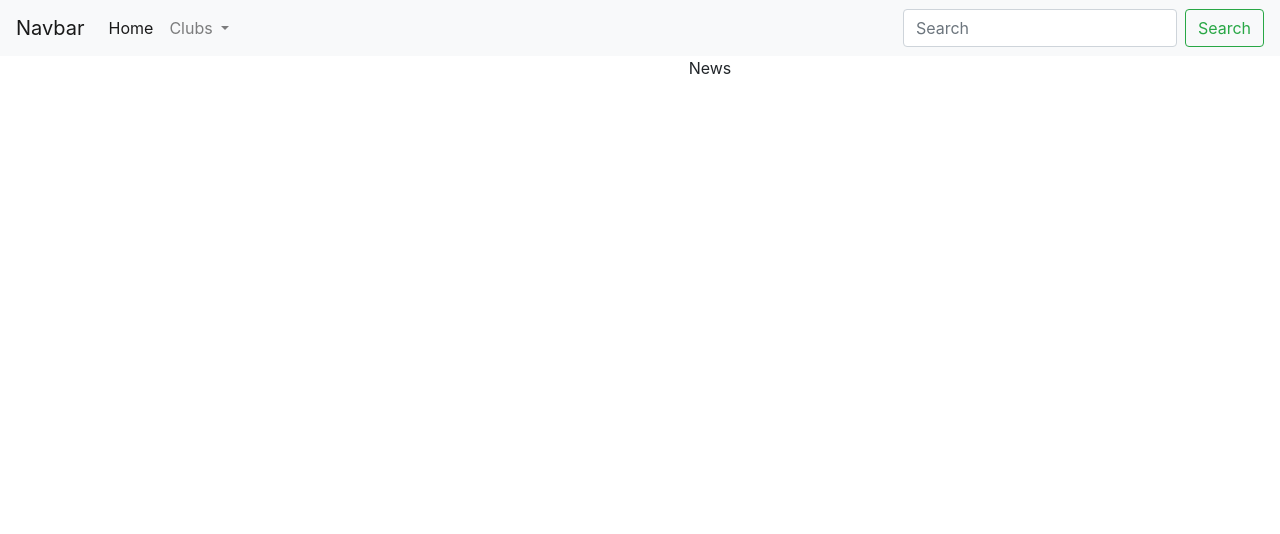
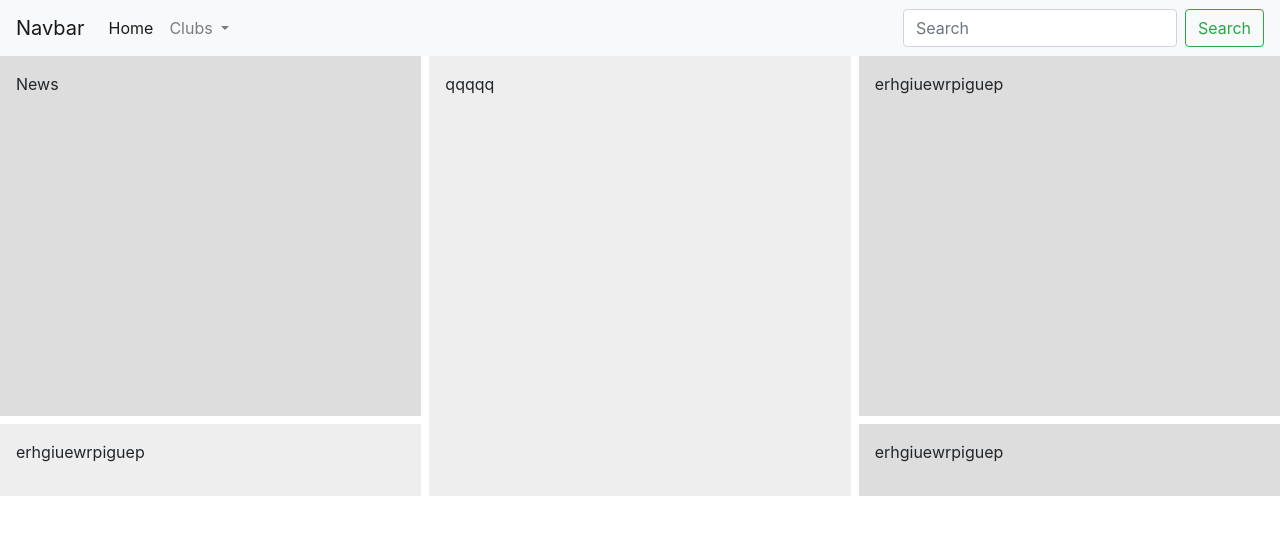
Before and after one commit to Jakelamers64/UW-web, a plain HTML site: page index.html in a window 1280 px wide. Drawn offline with nearby package versions, Linux system fonts and the light colour scheme.

Commit message:
Added grid layout to home page

```diff
--- a/index.html
+++ b/index.html
@@ -17,6 +17,61 @@
     <!--my header stuff start-->
     <link rel="stylesheet" type="text/css" href="stylesheet.css" />
     <!--my header stuff end-->
+
+    <style>
+
+      .wrapper
+      {
+        display:grid;
+        grid-template-columns: 1fr 1fr 1fr;
+        grid-template-rows: 5fr 1fr;
+        grid-column-gap: 0.5em;
+        grid-row-gap: 0.5em;
+      }
+
+      .wrapper > div
+      {
+        background:#eee;
+        padding: 1em;
+      }
+
+      .wrapper > div:nth-child(odd)
+      {
+        background:#ddd;
+      }
+
+      .container1
+      {
+        grid-column: 1;
+        grid-row: 1;
+      }
+
+      .container2
+      {
+        grid-column: 2;
+        grid-row: 1/3;
+      }
+
+      .container3
+      {
+        grid-column: 3;
+        grid-row: 1;
+      }
+
+      .container4
+      {
+        grid-column: 1;
+        grid-row: 2;
+      }
+
+      .container5
+      {
+        grid-column 3;
+        grid-row: 2;
+      }
+
+    </style>
+
   </head>
   <body>
     <!--navbar code-->
@@ -52,18 +107,40 @@
       </div>
     </nav>
     <!--end of nav bar-->
-    <div id = "newsContainer" class = "container">
+    <div class = "wrapper">
+      <div id = "leftContainer" class = "container container1">
         <a>News</a>
         <!--start reddit news subreddit-->
         <!--documentation http://embed.redditjs.com/-->
         <script src ='https://redditjs.com/subreddit.js'
         data-subreddit ='politics'
         data-theme = 'dark'
-      data-width = document.getElementById("newsContainer").offsetWidth;
-      data-height = document.getElementById("newsContainer").offsetHeight;
+        data-width = document.getElementById("leftContainer").offsetWidth;
+        data-height = document.getElementById("leftContainer").offsetHeight;
         >
         </script>
         <!--end reddit news subreddit-->
       </div>
+      <div class = "container container2">
+        <p>
+          qqqqq
+        </p>
+      </div>
+      <div class = "container container3">
+        <p>
+          erhgiuewrpiguep
+        </p>
+      </div>
+      <div class = "container container4">
+        <p>
+          erhgiuewrpiguep
+        </p>
+      </div>
+      <div class = "container container5">
+        <p>
+          erhgiuewrpiguep
+        </p>
+      </div>
+    </div>
   </body>
 </html>
```
Lines whose indentation alone changed are shown as unchanged.
